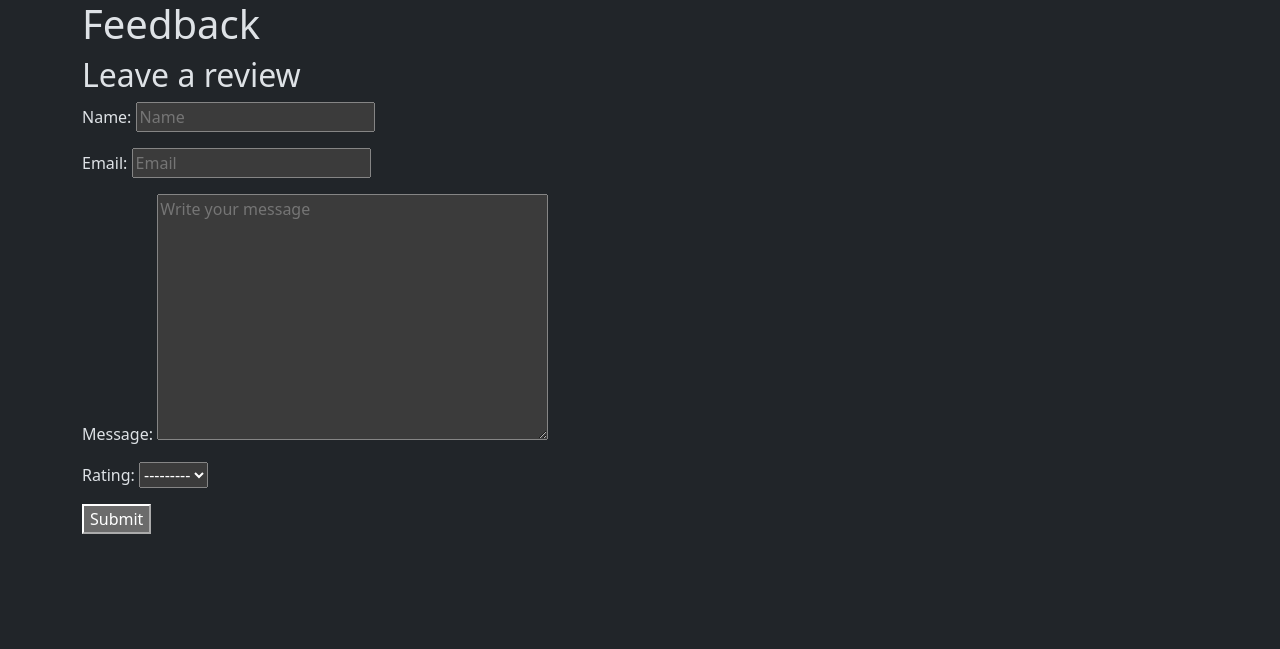
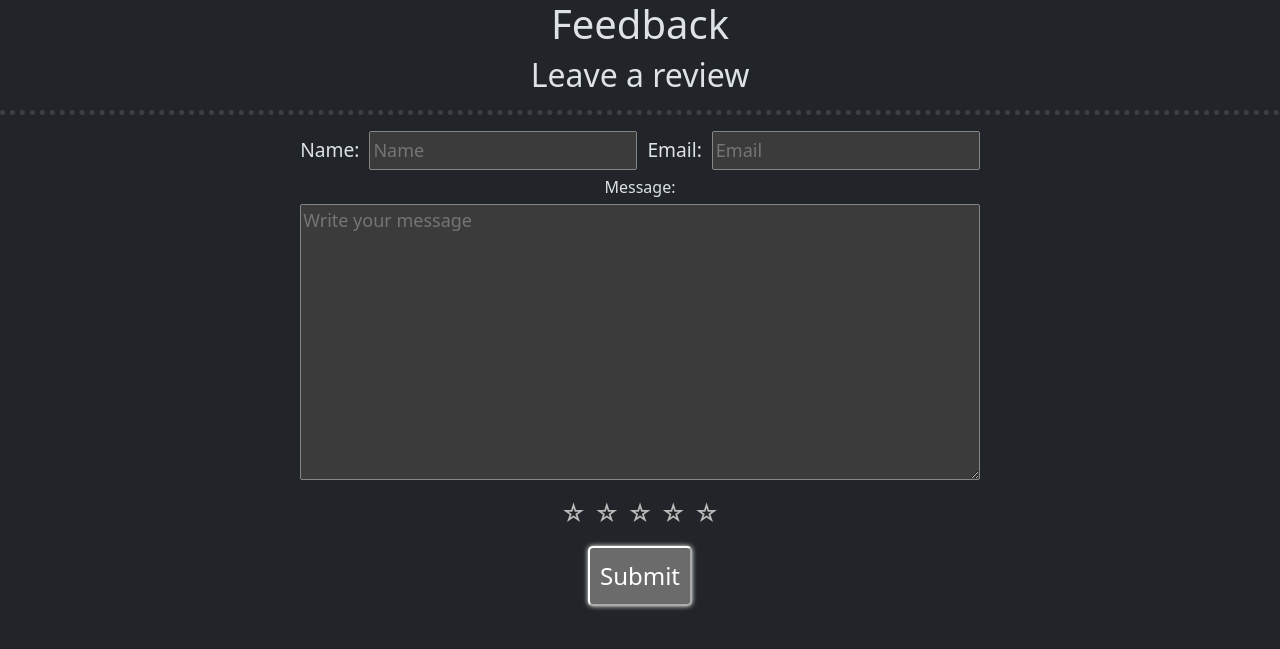
Before and after one commit to Muyinjon/app-development, a Django app: page /feedback in a window 1280 px wide. Shown: the top 649 px of the page. Run offline with Django 5.2, Linux system fonts and the light colour scheme.

Commit message:
app3 star rating update, done

```diff
--- a/app4/feedback/forms.py
+++ b/app4/feedback/forms.py
@@ -8,5 +8,5 @@ class PostForm(forms.ModelForm):
         widgets = {'name': forms.TextInput(attrs={'class': 'nameinput', 'placeholder': 'Name'}),
             'email': forms.EmailInput(attrs={'class': 'emailinput', 'placeholder': 'Email'}),
             'message': forms.Textarea(attrs={'class': 'messageinput', 'placeholder': 'Write your message'}),
-            'rating': forms.Select(attrs={'class': 'ratinginput'}),
+            'rating': forms.RadioSelect(attrs={'class': 'star-rating'}, choices=[(1,'1'),(2,'2'),(3,'3'),(4,'4'),(5,'5')]),
             }
--- a/app4/feedback/views.py
+++ b/app4/feedback/views.py
@@ -1,7 +1,7 @@
 from django.shortcuts import render
 from django.views.generic import ListView, CreateView
-#'reverse_lazy' reverses and resolves URLs when its needed
 from django.urls import reverse_lazy
+from django.db.models import Avg
 
 from .models import Feedback
 from .forms import PostForm
@@ -10,8 +10,14 @@ from .forms import PostForm
 class HomePageView(ListView):
     model = Feedback
     template_name = 'index.html'
+    context_object_name = 'object_list'
 
-#view to allow users to upload new images 'form.py'
+    # Override the get_context_data method to add the average rating
+    def get_context_data(self, **kwargs):
+        context = super().get_context_data(**kwargs)
+        context['average_rating'] = Feedback.objects.aggregate(Avg('rating'))['rating__avg']
+        return context
+
 class CreatePostView(CreateView):
     model = Feedback
     template_name = 'feedback.html'
--- a/app4/static/style.css
+++ b/app4/static/style.css
@@ -37,3 +37,113 @@ nav {
 .feedback-button:hover {
   box-shadow: white 0px 0px 5px 3px;
 }
+
+.review {
+  background-color: rgba(128, 128, 128, 0.212);
+  border: 2px solid #63636356;
+  border-radius: 15px;
+  padding: 15px;
+  margin: 10px 0;
+  width: 100%;
+}
+
+.stars {
+  unicode-bidi: bidi-override;
+  color: #ccc;
+  font-size: 25px;
+  position: relative;
+  margin: 0;
+  padding: 0;
+}
+
+.stars .filled {
+  color: gold;
+}
+
+.star {
+  display: inline-block;
+  margin: 0 2px;
+}
+
+.star-rating {
+  display: inline-block;
+  direction: rtl;
+}
+
+.star-rating input[type="radio"] {
+  display: none;
+}
+
+.star-rating label {
+  color: #bbb;
+  font-size: 24px;
+  padding: 0;
+  cursor: pointer;
+}
+
+.star-rating label:hover,
+.star-rating label:hover ~ label,
+.star-rating input[type="radio"]:checked ~ label {
+  color: #f2b600;
+}
+.review p {
+  word-wrap: break-word;
+  overflow-wrap: break-word;
+  white-space: normal;
+  max-width: 100%;
+  overflow: hidden;
+}
+.form-group {
+  display: flex;
+  gap: 10px;
+  justify-content: center;
+}
+.form-group label {
+  font-size: larger;
+}
+.form-group input {
+  width: 40%;
+  font-size: large;
+}
+form {
+  display: grid;
+  justify-content: center;
+  justify-items: center;
+}
+form textarea {
+  width: 100%;
+  font-size: large;
+  justify-content: center !important;
+  justify-items: center;
+}
+form p {
+  margin: 5px auto;
+}
+.feedtitle1 {
+  text-align: center;
+}
+.feedtitle2 {
+  text-align: center;
+}
+hr {
+  border-top: 5px dotted #b6b6b6b9;
+}
+
+.btn-submit {
+  box-shadow: white 0px 0px 5px 0px;
+  border-radius: 5px;
+  padding: 10px;
+  margin: 15px auto;
+  max-width: 500px;
+  text-align: center;
+  font-size: 1.5rem;
+  text-decoration: none;
+}
+.btn-submit:hover {
+  box-shadow: white 0px 0px 5px 3px;
+}
+.rating-block {
+  margin-top: 15px;
+  display: flex;
+  justify-content: center;
+}
--- a/app4/templates/feedback.html
+++ b/app4/templates/feedback.html
@@ -6,26 +6,52 @@
     <meta charset="utf-8" />
     <meta
       name="viewport"
-      content="width=device-width, initial-scale=1, shrink-to-fit=no"
-    />
+      content="width=device-width, initial-scale=1, shrink-to-fit=no" />
 
     <!-- Bootstrap CSS v5.2.1 -->
     <link
       href="https://cdn.jsdelivr.net/npm/bootstrap@5.3.2/dist/css/bootstrap.min.css"
       rel="stylesheet"
       integrity="sha384-T3c6CoIi6uLrA9TneNEoa7RxnatzjcDSCmG1MXxSR1GAsXEV/Dwwykc2MPK8M2HN"
-      crossorigin="anonymous"
-    />
+      crossorigin="anonymous" />
     {% load static %}
     <link rel="stylesheet" href="{% static 'style.css' %}" />
+    <link rel="stylesheet"
+      href="https://cdnjs.cloudflare.com/ajax/libs/font-awesome/5.15.3/css/all.min.css">
   </head>
 
   <body>
-    <main class="container">
+    <main class>
       <h1 class="feedtitle1">Feedback</h1>
       <h2 class="feedtitle2">Leave a review</h2>
+      <hr>
       <form class="form_post" method="post" enctype="multipart/form-data">
-        {% csrf_token %} {{ form.as_p }}
+        {% csrf_token %}
+
+        {{ form.name.errors }}
+        <div class="form-group">
+          <p><label for="{{ form.name.id_for_label }}">Name:</label></p>
+          {{ form.name }}
+
+          {{ form.email.errors }}
+          <p><label for="{{ form.email.id_for_label }}">Email:</label></p>
+          {{ form.email }}
+        </div>
+
+        {{ form.message.errors }}
+        <p><label for="{{ form.message.id_for_label }}">Message:</label></p>
+        {{ form.message }}
+
+        {{ form.rating.errors }}
+        <div class=" rating-block">
+          <div class="star-rating">
+            {% for value in "54321" %}
+            <input type="radio" name="rating" value="{{ value }}"
+              id="rating_{{ value }}" class="star-rating" required>
+            <label for="rating_{{ value }}" class="star">☆</label>
+            {% endfor %}
+          </div>
+        </div>
 
         <button class="btn-submit" type="submit">Submit</button>
       </form>
@@ -35,13 +61,11 @@
     <script
       src="https://cdn.jsdelivr.net/npm/@popperjs/core@2.11.8/dist/umd/popper.min.js"
       integrity="sha384-I7E8VVD/ismYTF4hNIPjVp/Zjvgyol6VFvRkX/vR+Vc4jQkC+hVqc2pM8ODewa9r"
-      crossorigin="anonymous"
-    ></script>
+      crossorigin="anonymous"></script>
 
     <script
       src="https://cdn.jsdelivr.net/npm/bootstrap@5.3.2/dist/js/bootstrap.min.js"
       integrity="sha384-BBtl+eGJRgqQAUMxJ7pMwbEyER4l1g+O15P+16Ep7Q9Q+zqX6gSbd85u4mG4QzX+"
-      crossorigin="anonymous"
-    ></script>
+      crossorigin="anonymous"></script>
   </body>
 </html>
```
Also changed, not shown: app4/templates/index.html (+28 -3 lines), app4/db.sqlite3.
